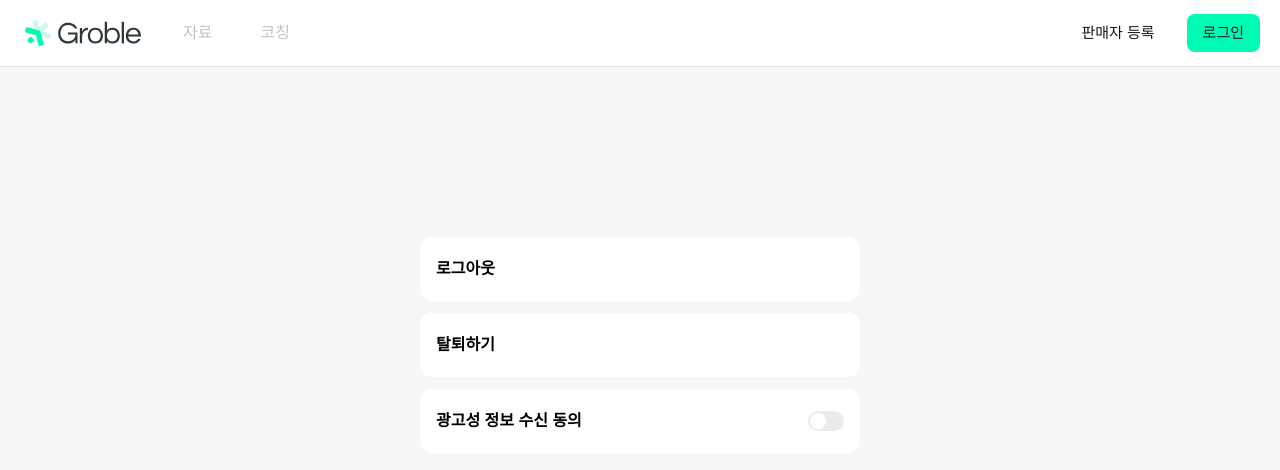
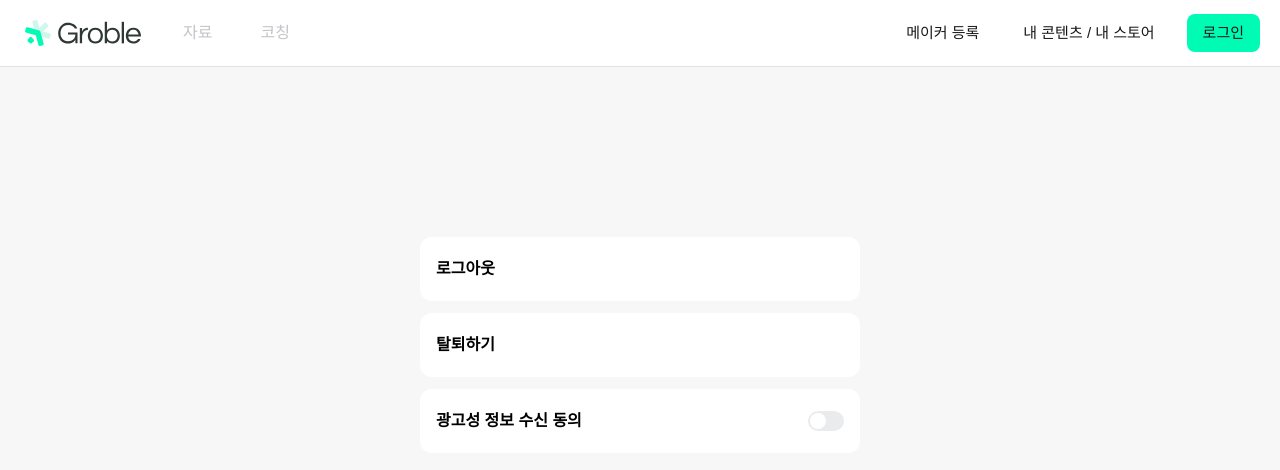
Before and after one commit to TEAM-LIAISON/groble-frontend, a Next.js app: page /users/me/settings in a window 1280 px wide. Shown: the top 470 px of the page. Built offline with nearby package versions, Linux system fonts and the light colour scheme; no server answers.

Commit message:
refactor: reorganize imports and update link text in Header component

```diff
--- a/components/header/index.tsx
+++ b/components/header/index.tsx
@@ -1,15 +1,15 @@
 "use client";
 
+import { useUserInfo } from "@/lib/api/auth";
+import { useAuthError } from "@/lib/api/fetch";
+import { useUserStore } from "@/lib/store/useUserStore";
+import Link from "next/link";
 import { usePathname } from "next/navigation";
-import { useEffect, useCallback } from "react";
-import Link from "next/link";
-import { useUserInfo } from "@/lib/api/auth";
-import { useUserStore } from "@/lib/store/useUserStore";
+import { useCallback, useEffect } from "react";
 import { GrobleLogo } from "../icons/GrobleLogo";
+import MobileHeader from "./mobile-header";
 import NavLink from "./nav-link";
 import UserSection from "./user-section";
-import MobileHeader from "./mobile-header";
-import { useAuthError } from "@/lib/api/fetch";
 
 /**
  * 메인 헤더 컴포넌트
@@ -93,7 +93,13 @@ export default function Header() {
             href="/#"
             className="px-3 py-2 text-body-2-normal text-label-normal hover:text-label-alternative"
           >
-            판매자 등록
+            메이커 등록
+          </Link>
+          <Link
+            href="/contents"
+            className="px-3 py-2 text-body-2-normal text-label-normal hover:text-label-alternative"
+          >
+            내 콘텐츠 / 내 스토어
           </Link>
           <Link
             href="/auth/sign-in"
```
